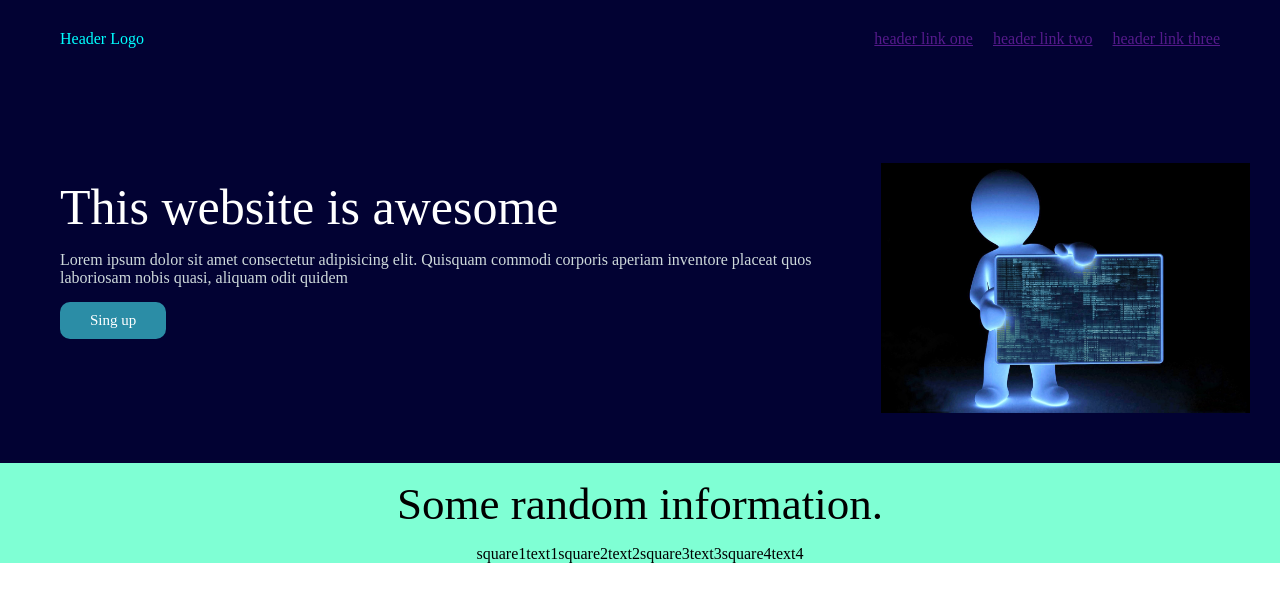
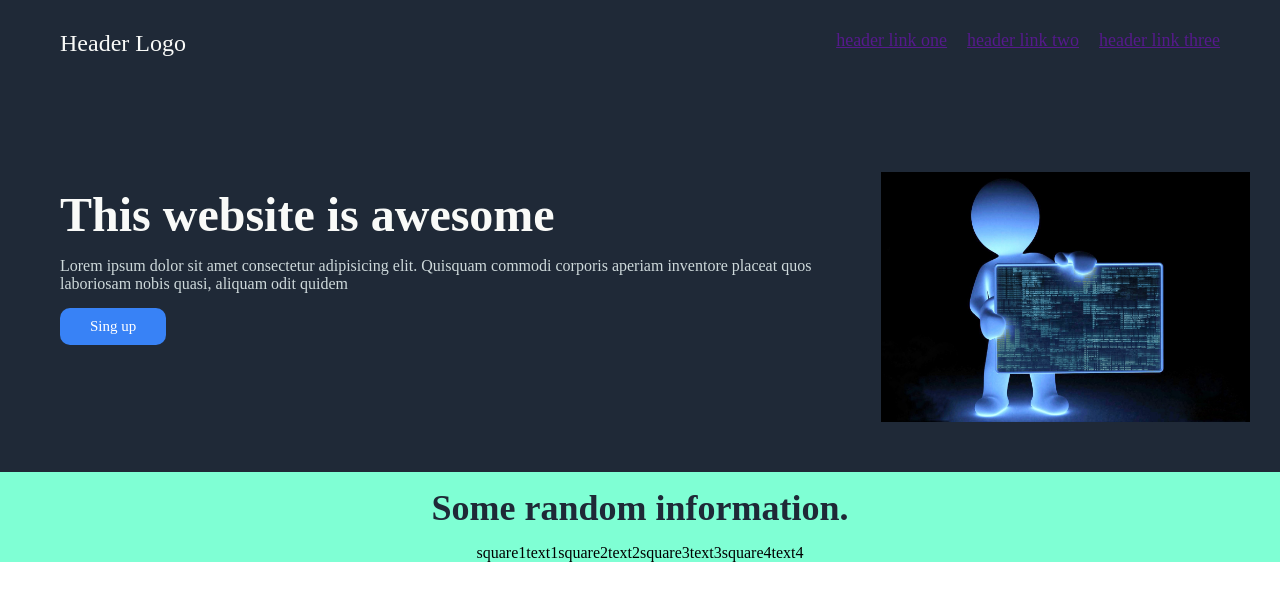
Before and after one commit to VytenisBa/Simple-practice-page, a plain HTML site: page index.html in a window 1280 px wide. Drawn offline with Linux system fonts and the light colour scheme.

Commit message:
small sec1

```diff
--- a/css/style.css
+++ b/css/style.css
@@ -6,7 +6,7 @@
 }
 
 .header-container {
-    background-color: #020233;
+    background-color: #1F2937;
     color: white;
 }
 
@@ -21,13 +21,15 @@
 
 }
 .logo {
-    color: aqua;
+    color: #f9faf8;
+    font-size: 24px;
 
 
 }
 
 .links {
-
+    font-size: 18px;
+    color: #E5E7EB;
 }
 
 .header-container2 {
@@ -55,8 +57,10 @@
 
 }
 .content--title {
-    font-size: 50px;
+    font-size: 48px;
+    font-weight: bold;
     padding-bottom: 15px;
+    color: #f9faf8;
 }
 
 .content--content {
@@ -76,7 +80,7 @@
 }
 
 .content--button {
-    background-color: #2b8da6;
+    background-color: #3882f6;
     color: white;
     border: none;
 }
@@ -89,7 +93,9 @@
 
 }
 .section1-title {
-    font-size: 45px;
+    font-size: 36px;
+    font-weight: bold;
+    color: #1F2937;
     padding: 15px;
     text-align: center;
 }
```
